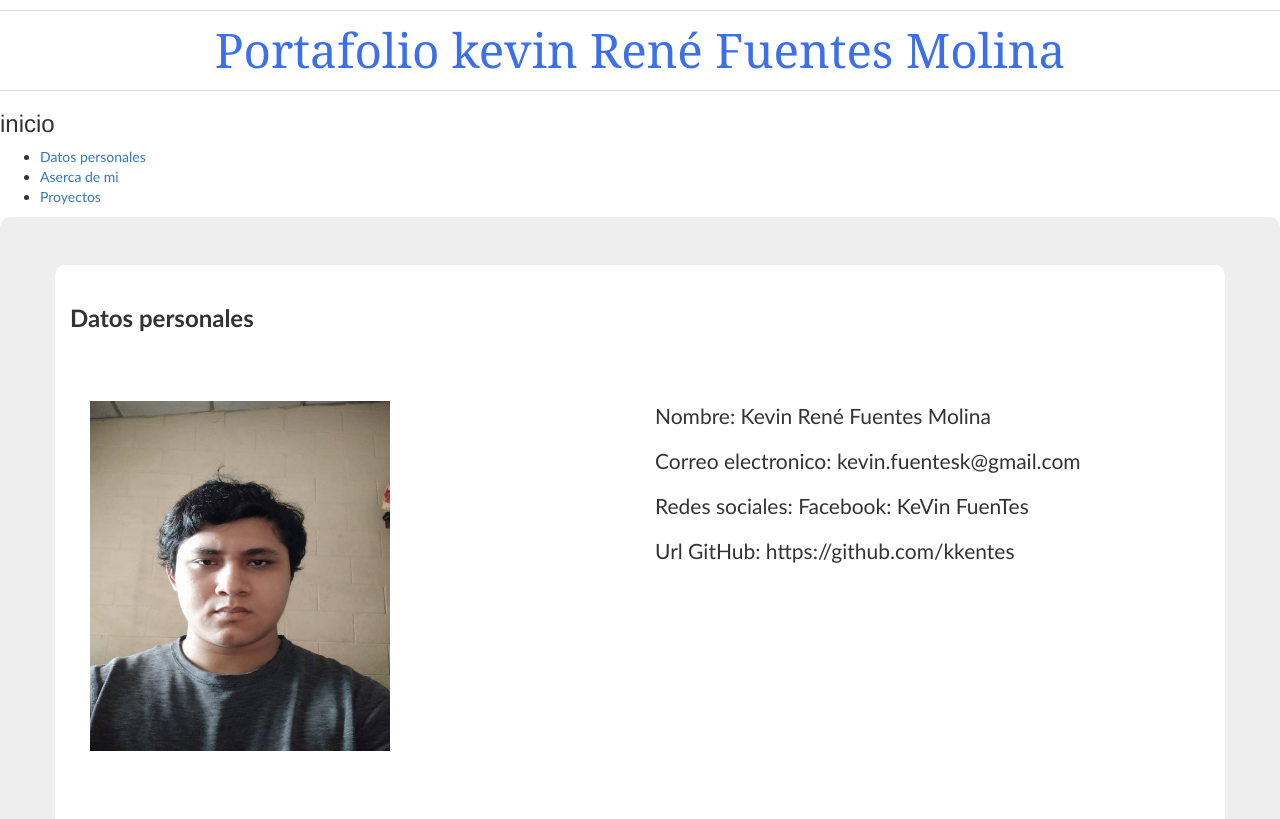
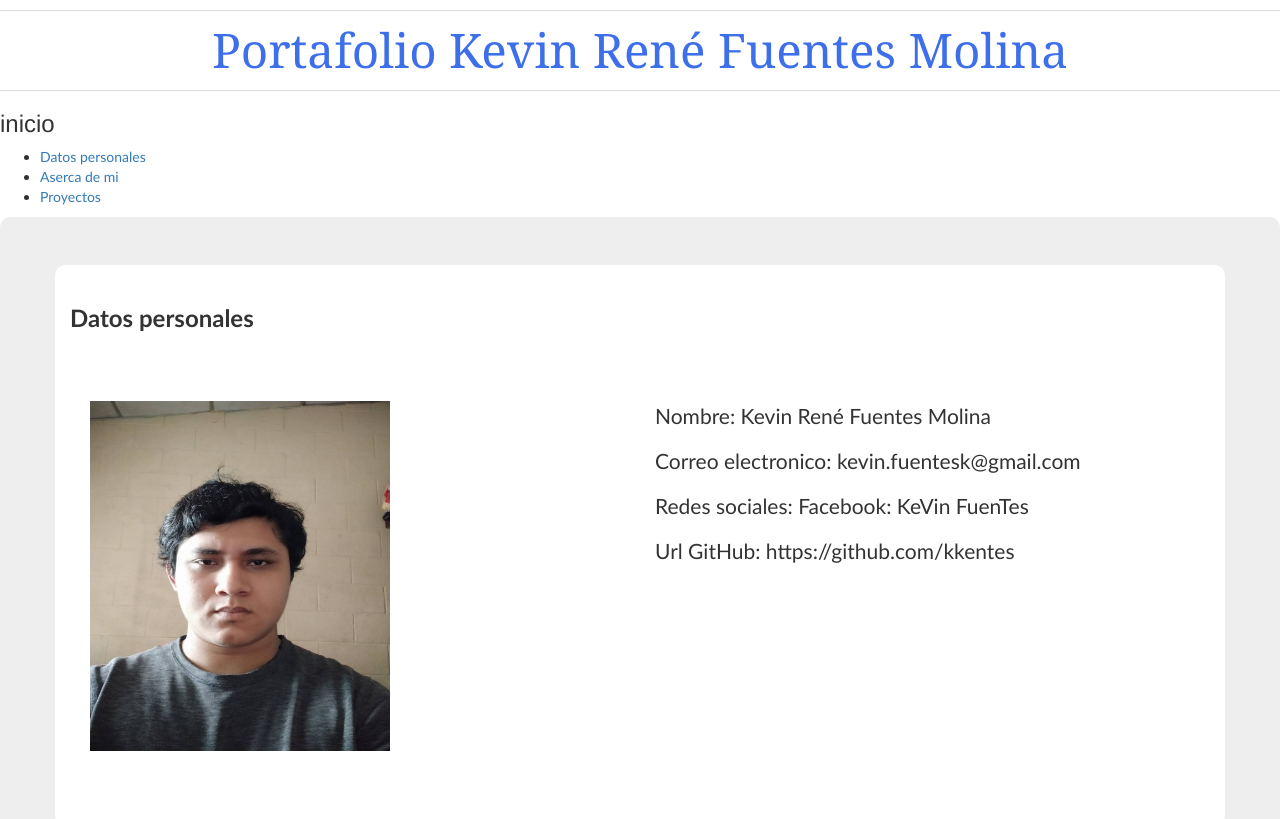
Before and after one commit to kkentes/kkentes.github.io, a plain HTML site: page index.html in a window 1280 px wide. Shown: the top 819 px of the page. Drawn offline with Linux system fonts and the light colour scheme.

Commit message:
Portafolio_rev1.0

```diff
--- a/index.html
+++ b/index.html
@@ -21,7 +21,7 @@
 <body>
 
 	<header>
-		<h1>Portafolio kevin René Fuentes Molina</h1>
+		<h1>Portafolio Kevin René Fuentes Molina</h1>
 	</header>
 
 	<h3>
```
